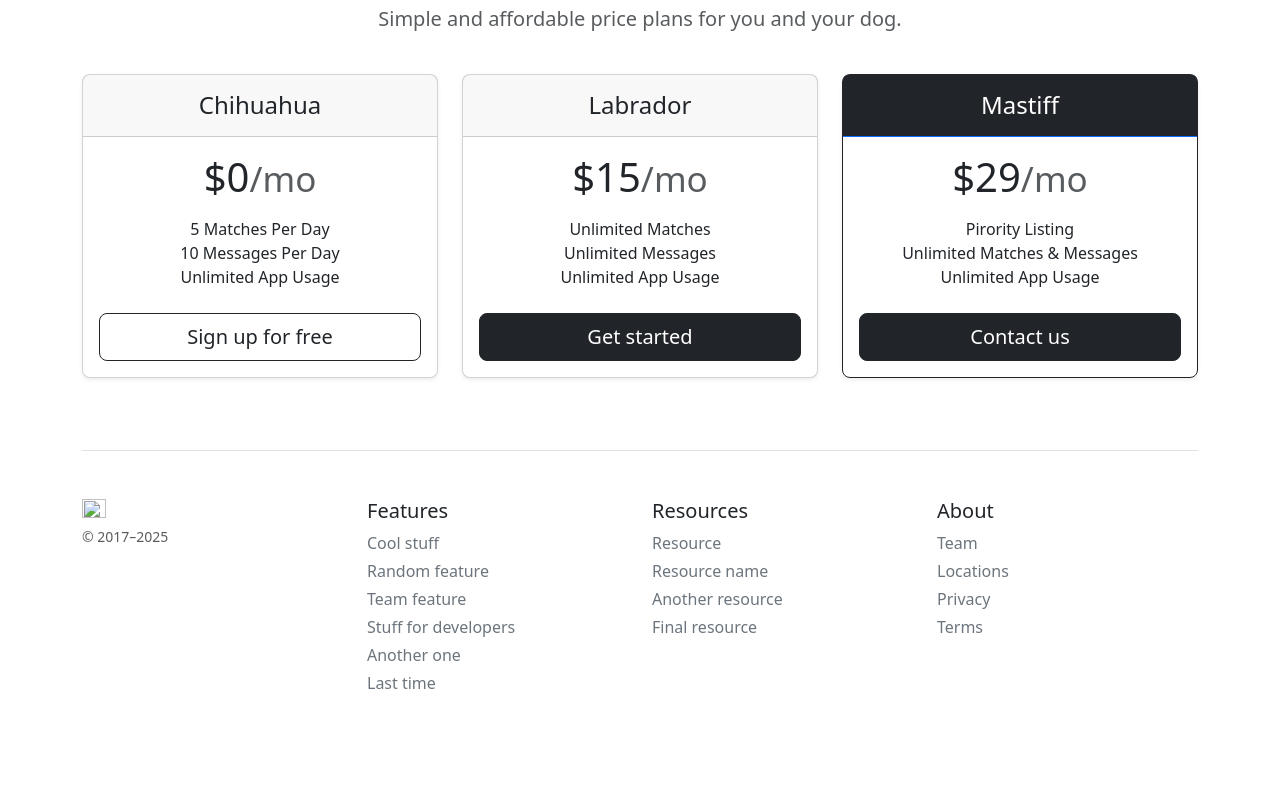
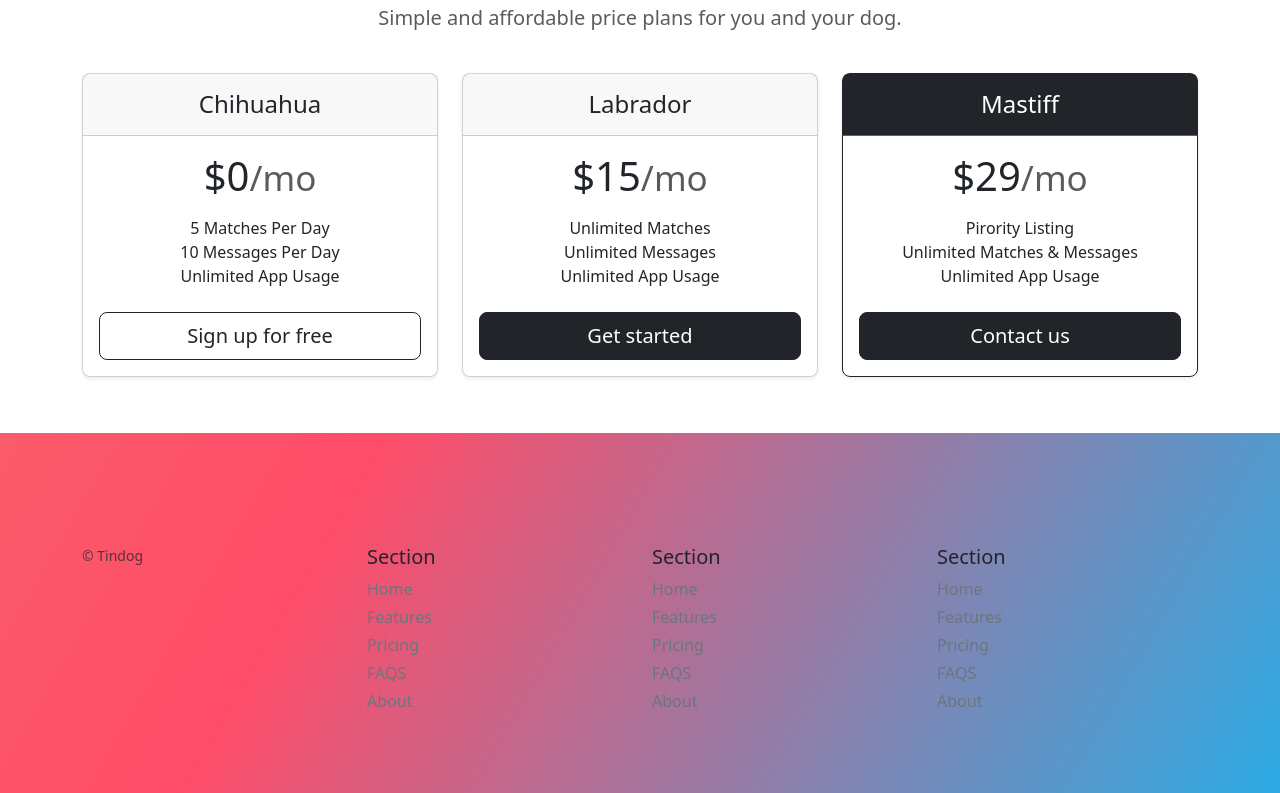
Before and after one commit to un5d3c1411z3p/tindog, a plain HTML site: page index.html in a window 1280 px wide. Shown: the part 1952-2745 px from the top of the page. Drawn offline with nearby package versions, Linux system fonts and the light colour scheme.

Commit message:
Add footer section.

```diff
--- a/index.html
+++ b/index.html
@@ -160,7 +160,7 @@
       </div>
     </section>
     <!-- Testimonial -->
-    <section id="testimonial">
+    <section id="testimonial" class="bg-light">
       <div class="container text-center">
         <h2 class="fs-3 text-body-emphasis">
           "I no longer have to sniff other dogs for love. I've found the hottest
@@ -208,7 +208,7 @@
       <div class="container py-3">
         <header>
           <div
-            class="d-flex flex-column flex-md-row align-items-center pb-3 mb-4 border-bottom"
+            class="d-flex flex-column flex-md-row align-items-center pb-3 mb-4"
           ></div>
           <div class="pricing-header p-3 pb-md-4 mx-auto text-center">
             <h1 class="display-4 fw-normal text-body-emphasis">
@@ -278,7 +278,10 @@
                     <li>Unlimited Matches & Messages</li>
                     <li>Unlimited App Usage</li>
                   </ul>
-                  <button type="button" class="w-100 btn btn-lg btn-primary btn-dark">
+                  <button
+                    type="button"
+                    class="w-100 btn btn-lg btn-primary btn-dark"
+                  >
                     Contact us
                   </button>
                 </div>
@@ -286,101 +289,102 @@
             </div>
           </div>
         </main>
-        <footer class="pt-4 my-md-5 pt-md-5 border-top">
+      </div>
+    </section>
+    <!-- Footer -->
+    <section id="footer" class="gradient-background">
+      <div class="container py-3">
+        <footer class="pt-4 my-md-5 pt-md-5">
           <div class="row">
             <div class="col-12 col-md">
-              <img
-                class="mb-2"
-                src="/docs/5.3/assets/brand/bootstrap-logo.svg"
-                alt=""
-                width="24"
-                height="19"
-              />
-              <small class="d-block mb-3 text-body-secondary"
-                >© 2017–2025</small
-              >
+              <small class="d-block mb-3 text-body-secondary">© Tindog</small>
             </div>
             <div class="col-6 col-md">
-              <h5>Features</h5>
+              <h5>Section</h5>
               <ul class="list-unstyled text-small">
                 <li class="mb-1">
                   <a class="link-secondary text-decoration-none" href="#"
-                    >Cool stuff</a
+                    >Home</a
                   >
                 </li>
                 <li class="mb-1">
                   <a class="link-secondary text-decoration-none" href="#"
-                    >Random feature</a
+                    >Features</a
                   >
                 </li>
                 <li class="mb-1">
                   <a class="link-secondary text-decoration-none" href="#"
-                    >Team feature</a
+                    >Pricing</a
                   >
                 </li>
                 <li class="mb-1">
                   <a class="link-secondary text-decoration-none" href="#"
-                    >Stuff for developers</a
+                    >FAQS</a
                   >
                 </li>
                 <li class="mb-1">
                   <a class="link-secondary text-decoration-none" href="#"
-                    >Another one</a
-                  >
-                </li>
-                <li class="mb-1">
-                  <a class="link-secondary text-decoration-none" href="#"
-                    >Last time</a
+                    >About</a
                   >
                 </li>
               </ul>
             </div>
             <div class="col-6 col-md">
-              <h5>Resources</h5>
+              <h5>Section</h5>
               <ul class="list-unstyled text-small">
                 <li class="mb-1">
                   <a class="link-secondary text-decoration-none" href="#"
-                    >Resource</a
+                    >Home</a
                   >
                 </li>
                 <li class="mb-1">
                   <a class="link-secondary text-decoration-none" href="#"
-                    >Resource name</a
+                    >Features</a
                   >
                 </li>
                 <li class="mb-1">
                   <a class="link-secondary text-decoration-none" href="#"
-                    >Another resource</a
+                    >Pricing</a
                   >
                 </li>
                 <li class="mb-1">
                   <a class="link-secondary text-decoration-none" href="#"
-                    >Final resource</a
+                    >FAQS</a
+                  >
+                </li>
+                <li class="mb-1">
+                  <a class="link-secondary text-decoration-none" href="#"
+                    >About</a
                   >
                 </li>
               </ul>
             </div>
             <div class="col-6 col-md">
-              <h5>About</h5>
+              <h5>Section</h5>
               <ul class="list-unstyled text-small">
                 <li class="mb-1">
                   <a class="link-secondary text-decoration-none" href="#"
-                    >Team</a
+                    >Home</a
                   >
                 </li>
                 <li class="mb-1">
                   <a class="link-secondary text-decoration-none" href="#"
-                    >Locations</a
+                    >Features</a
                   >
                 </li>
                 <li class="mb-1">
                   <a class="link-secondary text-decoration-none" href="#"
-                    >Privacy</a
+                    >Pricing</a
                   >
                 </li>
                 <li class="mb-1">
                   <a class="link-secondary text-decoration-none" href="#"
-                    >Terms</a
+                    >FAQS</a
+                  >
+                </li>
+                <li class="mb-1">
+                  <a class="link-secondary text-decoration-none" href="#"
+                    >About</a
                   >
                 </li>
               </ul>
@@ -389,7 +393,5 @@
         </footer>
       </div>
     </section>
-    <!-- Footer -->
-    <section id="footer"></section>
   </body>
 </html>
```
